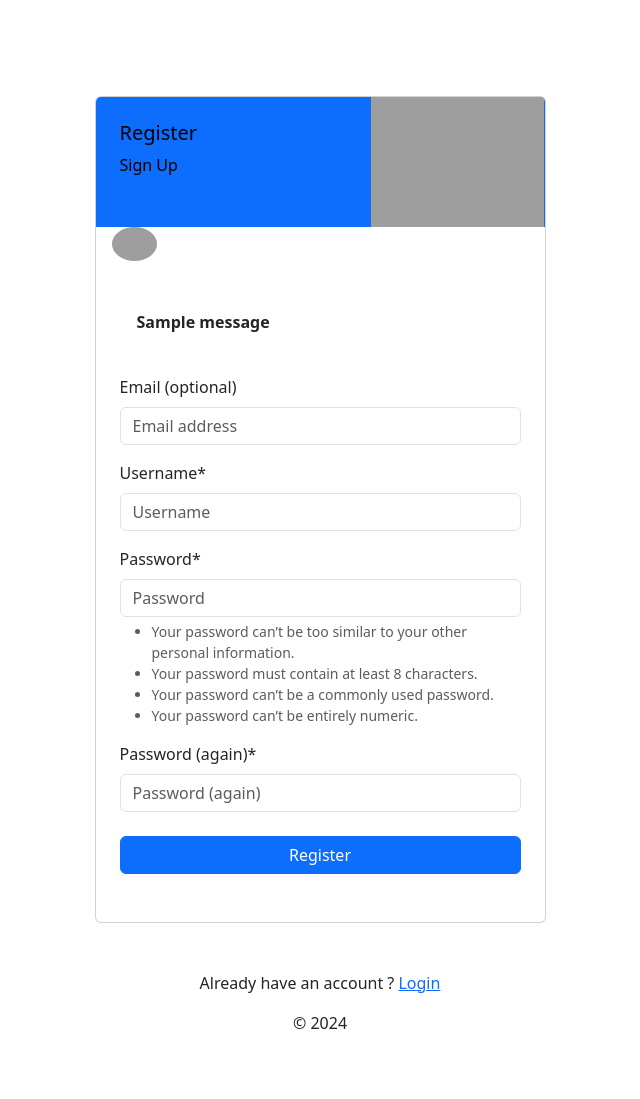
After one commit to dozie9/datachat, a Django app: page /accounts/signup/ in a window 1280 px wide. The commit adds this page. Shown: the whole page, without its empty margins (320-960 px from the left). Run offline with Django 4.2, Linux system fonts and the light colour scheme; tables that the repository leaves empty hold one stand-in row (values such as "Sample post"); one stand-in notice (Sample message) is shown; some libraries are stand-ins or nearby versions; grey boxes are pictures that could not be loaded.

Commit message:
login/logout/signup

```diff
--- a/core/views.py
+++ b/core/views.py
@@ -1,4 +1,5 @@
 from django.contrib import messages
+from django.contrib.auth.mixins import LoginRequiredMixin
 from django.http import HttpResponseNotAllowed
 from django.shortcuts import render, redirect
 from django.urls import reverse
@@ -9,7 +10,7 @@ from core.models import Conversation, Message
 from utils import langchain_helper
 
 
-class Home(TemplateView):
+class Home(LoginRequiredMixin, TemplateView):
     template_name = 'core/home.html'
 
 
--- a/datagpt/urls.py
+++ b/datagpt/urls.py
@@ -22,6 +22,7 @@ from django.urls import path, include
 urlpatterns = [
     path('admin/', admin.site.urls),
     path('', include('core.urls', namespace='core')),
+    path("accounts/", include("allauth.urls")),
 ]
 
 if settings.DEBUG:
--- a/requirements.txt
+++ b/requirements.txt
@@ -50,3 +50,6 @@ typing_extensions==4.9.0
 tzdata==2023.4
 urllib3==2.1.0
 yarl==1.9.4
+django-allauth
+django-crispy-forms
+crispy-bootstrap5
--- /dev/null
+++ b/templates/account/base.html
@@ -0,0 +1,19 @@
+<!doctype html>
+<html lang="en">
+  <head>
+    <meta charset="utf-8">
+    <meta name="viewport" content="width=device-width, initial-scale=1">
+    <title>Bootstrap demo</title>
+    <link href="https://cdn.jsdelivr.net/npm/bootstrap@5.3.2/dist/css/bootstrap.min.css" rel="stylesheet" integrity="sha384-T3c6CoIi6uLrA9TneNEoa7RxnatzjcDSCmG1MXxSR1GAsXEV/Dwwykc2MPK8M2HN" crossorigin="anonymous">
+      <style>
+          #id_password_helptext {
+              display: none;
+          }
+      </style>
+  </head>
+  <body>
+
+    {% block content %}{% endblock %}
+    <script src="https://cdn.jsdelivr.net/npm/bootstrap@5.3.2/dist/js/bootstrap.bundle.min.js" integrity="sha384-C6RzsynM9kWDrMNeT87bh95OGNyZPhcTNXj1NW7RuBCsyN/o0jlpcV8Qyq46cDfL" crossorigin="anonymous"></script>
+  </body>
+</html>
--- /dev/null
+++ b/templates/account/signup.html
@@ -0,0 +1,87 @@
+{% extends 'account/base.html' %}
+{% load static account %}
+{% load crispy_forms_tags %}
+{
+{% block title %}Register{% endblock title %}
+{% block content %}
+
+
+        <div class="account-pages my-5 pt-sm-5">
+            <div class="container">
+                <div class="row justify-content-center">
+                    <div class="col-md-8 col-lg-6 col-xl-5">
+                        <div class="card overflow-hidden">
+                            <div class="bg-primary bg-soft">
+                                <div class="row">
+                                    <div class="col-7">
+                                        <div class="text-black p-4">
+                                            <h5 class="text-black">Register</h5>
+                                            <p>Sign Up</p>
+                                        </div>
+                                    </div>
+                                    <div class="col-5 align-self-end">
+                                        <img src="{% static 'images/profile-img.png' %}" alt="" class="img-fluid">
+                                    </div>
+                                </div>
+                            </div>
+                            <div class="card-body pt-0">
+                                <div>
+                                    <a href="">
+                                        <div class="avatar-md profile-user-wid mb-4">
+                                            <span class="avatar-title rounded-circle bg-light">
+                                                <img src="{% static 'images/logo.svg' %}" alt="" class="rounded-circle" height="34">
+                                            </span>
+                                        </div>
+                                    </a>
+                                </div>
+                                <div class="p-2">
+                                    <form class="needs-validation" novalidate action="" method="POST" enctype="multipart/form-data">
+
+                                        {% for message in messages %}
+                                                <div class="alert {{ message.tags }} mb-4" role="alert">
+                                                    <strong>{{ message }}</strong>
+                                                </div>
+                                        {% endfor %}
+                                        {% if field.help_text %}
+                                            <div class="alert alert-danger mb-4" role="alert">
+                                                    <strong>{{ field.help_text }}</strong>
+                                                </div>
+                                        {% endif %}
+
+                                        {% for error in errors  %}
+                                            <div class="alert alert-danger mb-4" role="alert">
+                                                    <strong>{{ error }}</strong>
+                                                </div>
+                                        {% endfor %}
+                                        {% csrf_token %}
+                                        {{ form|crispy }}
+                                        <div class="mt-4 d-grid">
+                                            <button class="btn btn-primary waves-effect waves-light" type="submit">Register</button>
+                                        </div>
+
+                                        <!--<div class="mt-4 text-center">
+                                            <h5 class="font-size-14 mb-3">Sign up using</h5>
+
+                                        </div>-->
+
+                                        <div class="mt-4 text-center">
+                                            <p class="mb-0"></p>
+                                        </div>
+                                    </form>
+                                </div>
+
+                            </div>
+                        </div>
+                        <div class="mt-5 text-center">
+
+                            <div>
+                                <p>Already have an account ? <a href="{% url 'account_login' %}" class="fw-medium text-primary"> Login</a> </p>
+                                <p>© <script>document.write(new Date().getFullYear())</script> </p>
+                            </div>
+                        </div>
+
+                    </div>
+                </div>
+            </div>
+        </div>
+{% endblock content %}
--- a/templates/core/home.html
+++ b/templates/core/home.html
@@ -48,6 +48,7 @@
                                 <div class="col-xl-6 d-none d-xl-block">
                                     <div class="row align-items-center justify-content-end gx-6">
                                         <div class="col-auto">
+                                            <a class="btn btn-outline-info me-3" href="{% url 'account_logout' %}">Logout</a>
                                             <a href="{% static '' %}Messenger - 2.2.0.html"
                                                class="icon icon-lg text-muted" data-bs-toggle="offcanvas"
                                                data-bs-target="#offcanvas-more-group"
--- a/templates/core/sidebar.html
+++ b/templates/core/sidebar.html
@@ -1238,7 +1238,7 @@
                             <!-- Chats -->
                             <div class="card-list">
 
-                                {% if CONVERSATIONS.exists %}
+                                {% if user.is_authenticated %}
                                     {% for convo in CONVERSATIONS %}
                                         <!-- Card -->
                                         <a href="{% url 'core:file-chat' convo.id %}"
--- a/utils/context_processors.py
+++ b/utils/context_processors.py
@@ -6,7 +6,7 @@ from core.models import Conversation
 
 def get_conversations(_request):
     if not _request.user.is_authenticated:
-        return
+        return []
     conversation_qs = Conversation.objects.filter(user1=_request.user).alias(
         latest_message=Max('message__timestamp')
     ).order_by('-latest_message')
```
Also changed, not shown: datagpt/settings.py (+23 -1 lines), templates/account/login.html (added, +119 -0 lines).
